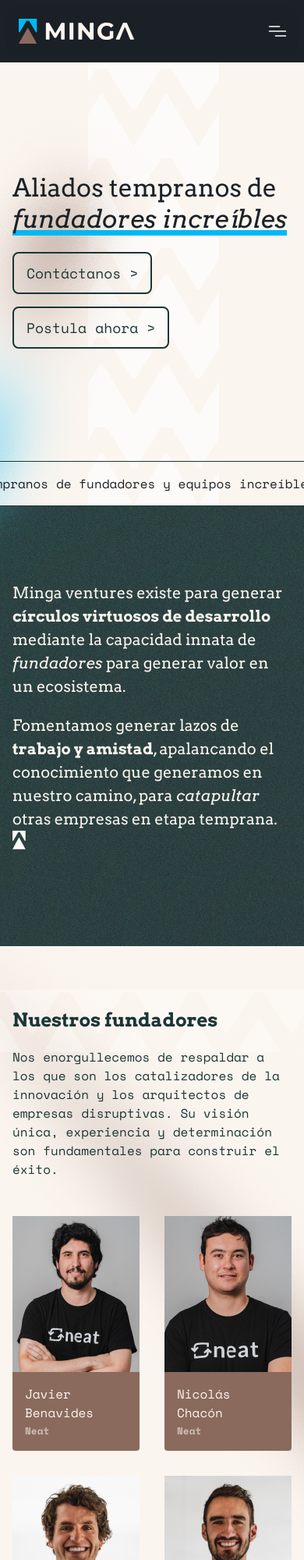
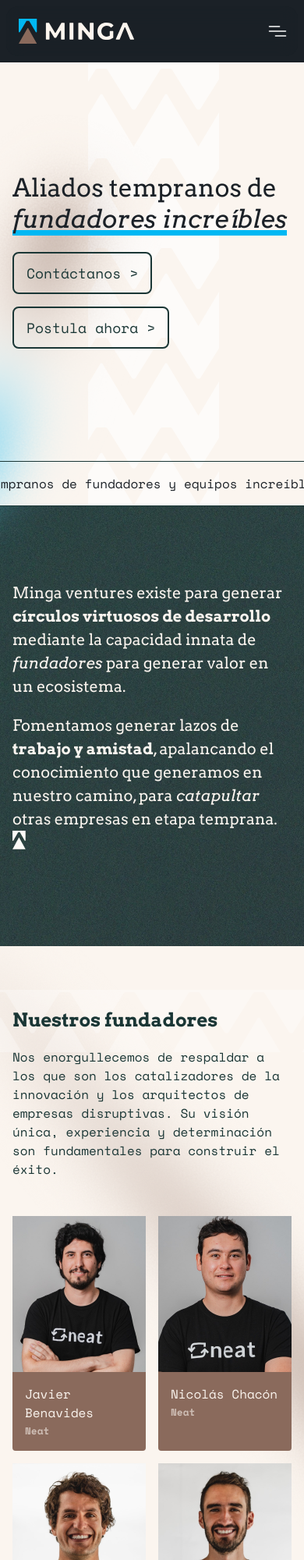
Before and after one commit to MatiMenich/minga-ventures-landing, a Gatsby site: page / in a window 390 px wide. Shown: the top 2000 px of the page at 78% size. Built offline with nearby package versions, Linux system fonts and the light colour scheme; Gatsby itself is replaced by a stand-in of ours.

Commit message:
Smaller grid gap for mobile

```diff
--- a/src/components/founders/_styles.scss
+++ b/src/components/founders/_styles.scss
@@ -91,8 +91,12 @@
     display: grid;
     flex-grow: 1;
     grid-template-columns: repeat(2, 1fr);
-    gap: 2rem;
+    gap: 1rem;
     margin-top: 2rem;
+
+    @include md {
+      gap: 2rem;
+    }
 
     @include xl {
       margin-top: 0;
@@ -106,9 +110,13 @@
     order: 2;
     flex-grow: 1;
     grid-template-columns: repeat(2, 1fr);
-    gap: 2rem;
+    gap: 1rem;
     margin-top: 2rem;
     margin-bottom: 5rem;
+
+    @include md {
+      gap: 2rem;
+    }
 
     @include xl {
       order: 1;
```
